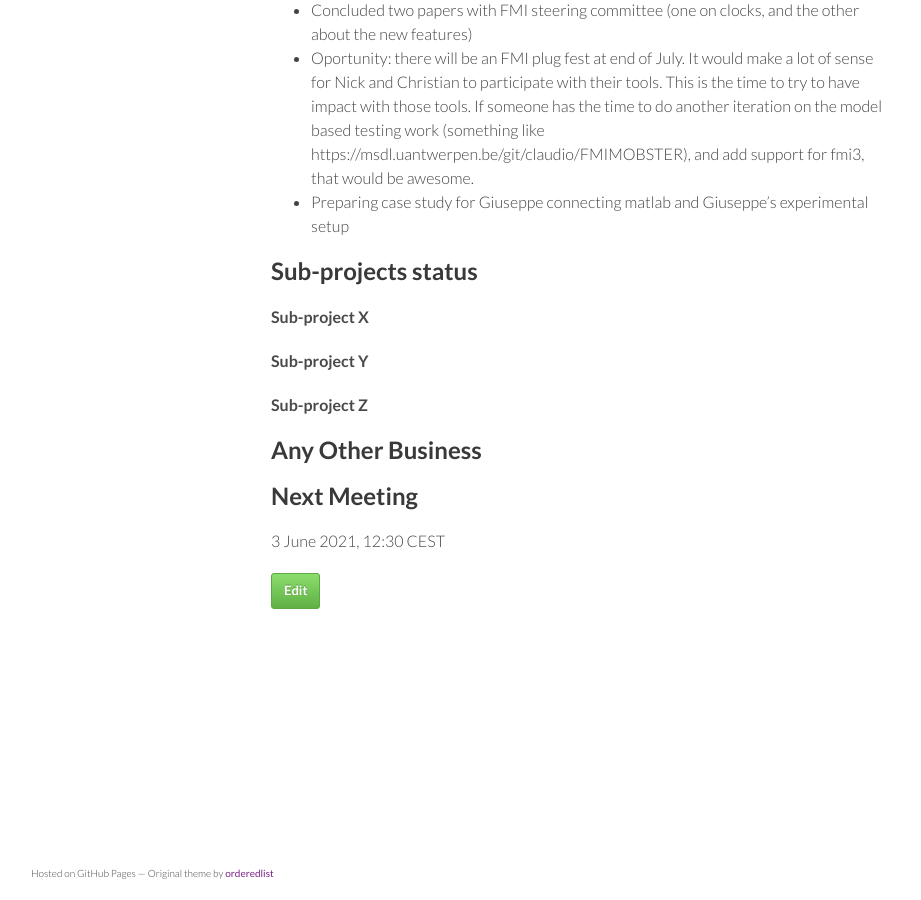
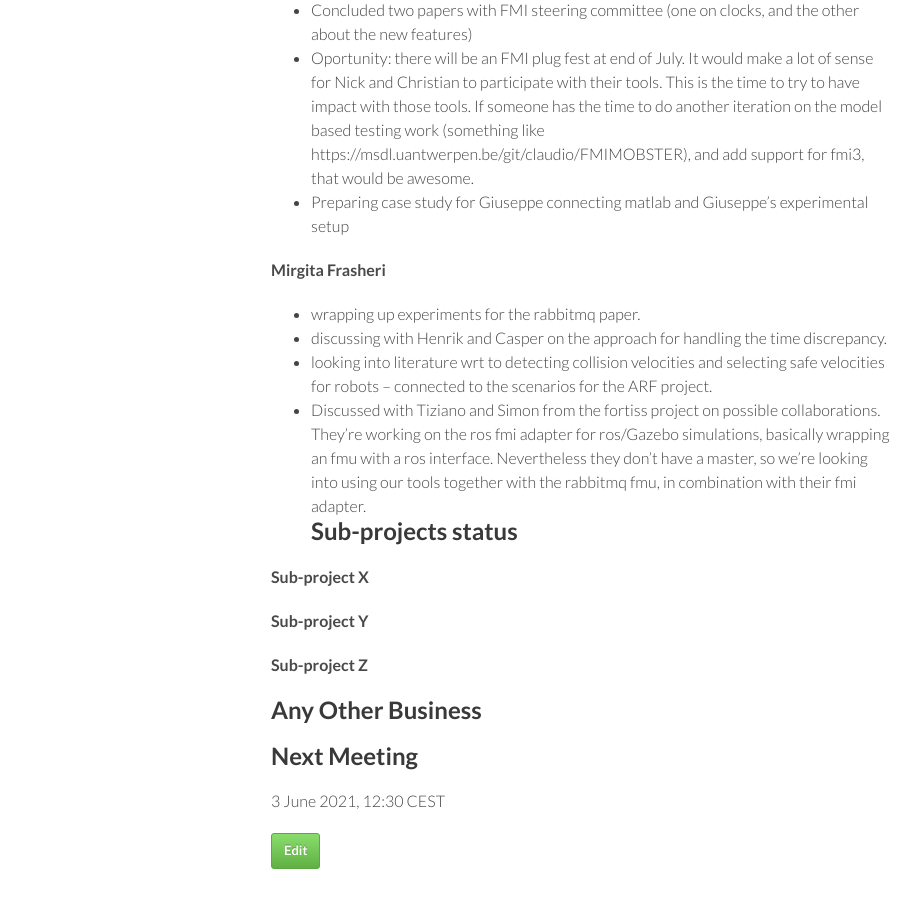
Before and after one commit to digitaltwincentre/digitaltwincentre.github.io, a Jekyll site: the page built from _biweeklies/Biweekly-40.md, in a window 1280 px wide and 900 px high, scrolled down 1631 px. Shown: the whole window, without its empty margins (179-1100 px from the left). Built offline with Jekyll 4.4.1, drawn with Linux system fonts in a browser that asks for light colours; nearby versions of some CDN libraries.

Commit message:
Update Biweekly-40.md

```diff
--- a/_biweeklies/Biweekly-40.md
+++ b/_biweeklies/Biweekly-40.md
@@ -65,6 +65,11 @@ date: 20 May 2021, 1230 CEST
 * Oportunity: there will be an FMI plug fest at end of July. It would make a lot of sense for Nick and Christian to participate with their tools. This is the time to try to have impact with those tools. If someone has the time to do another iteration on the model based testing work (something like https://msdl.uantwerpen.be/git/claudio/FMIMOBSTER), and add support for fmi3, that would be awesome.
 * Preparing case study for Giuseppe connecting matlab and Giuseppe's experimental setup
 
+#### Mirgita Frasheri
+* wrapping up experiments for the rabbitmq paper.
+* discussing with Henrik and Casper on the approach for handling the time discrepancy.
+* looking into literature wrt to detecting collision velocities and selecting safe velocities for robots -- connected to the scenarios for the ARF project.
+* Discussed with Tiziano and Simon from the fortiss project on possible collaborations. They're working on the ros fmi adapter for ros/Gazebo simulations, basically wrapping an fmu with a ros interface. Nevertheless they don't have a master, so we're looking into using our tools together with the rabbitmq fmu, in combination with their fmi adapter.
 ## Sub-projects status
 
 
```
